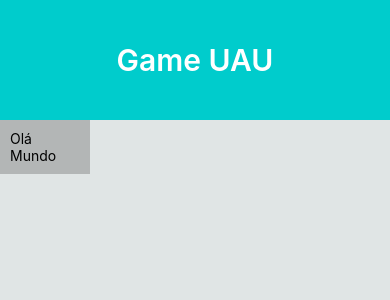
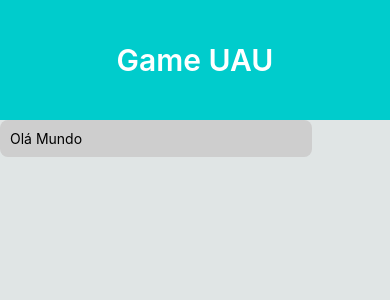
Before and after one commit to jeanramalho/game-uau, a React Native app: screen / in a window 390 px wide. Shown: the top 300 px of the page. Built offline with nearby package versions, Linux system fonts and the light colour scheme.

Commit message:
Ajustando cor da view

```diff
--- a/src/Components/Ranking/style.js
+++ b/src/Components/Ranking/style.js
@@ -2,12 +2,13 @@ import { StyleSheet } from "react-native";
 
 const styles = StyleSheet.create({
     container:{
-        width: 90,
-        height: 50,
+        width: "80%",
+        height: "60%",
         padding: 10,
         flex: 1,
         marginTop: 0,
-        backgroundColor: "#5555",
+        backgroundColor: "#cecece",
+        borderRadius: 8,
     },
 
 })
```
